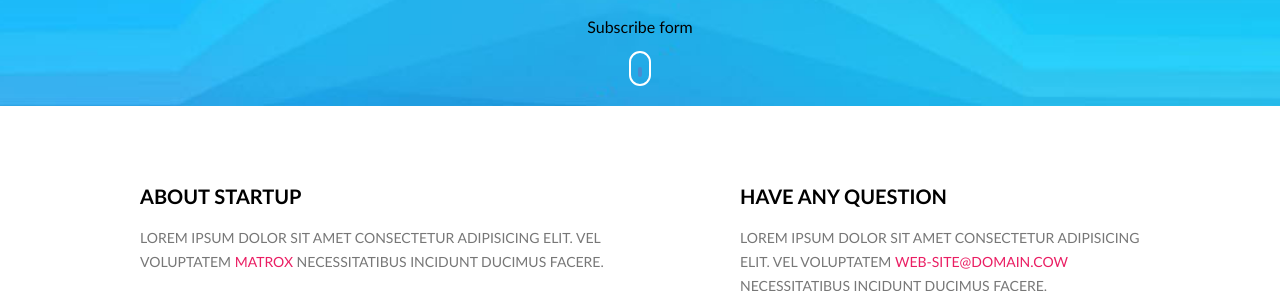
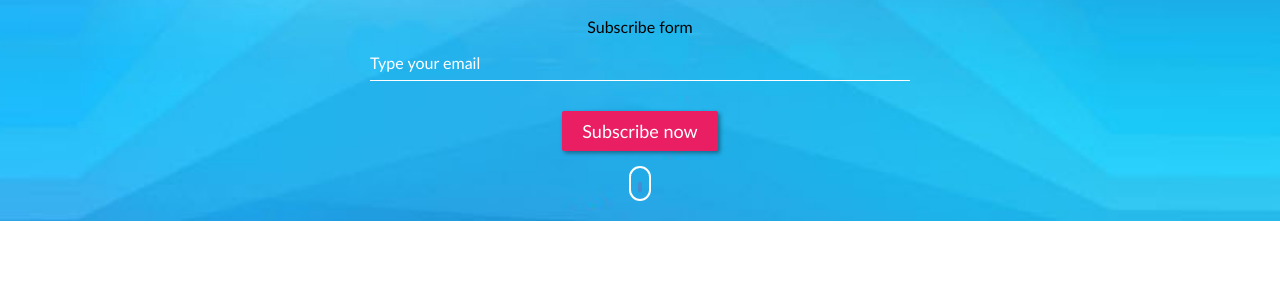
Before and after one commit to Jul1us5/comingSoon, a plain HTML site: page index.html in a window 1280 px wide. Shown: the part 423-714 px from the top of the page. Drawn offline with Linux system fonts and the light colour scheme.

Commit message:
Subscribe form 2.0 #21

```diff
--- a/index.html
+++ b/index.html
@@ -38,6 +38,10 @@
                     </div>
                 </div>
             <form class="form">Subscribe form</form>
+            <form class="form">
+                <input name="sub-email" type="email" placeholder="Type your email">
+                <div class="btn">Subscribe now</div>
+            </form>
             <div class="mouse">
                 <div class="wheel"></div>
             </div>
@@ -90,9 +94,9 @@
                    Vel voluptatem <a href="milto:web-site@domain.cow">web-site@domain.cow</a> necessitatibus incidunt ducimus facere.
                 </p>
                 <form>
-                    <input type="text" placeholder="Name">
-                    <input type="text" placeholder="Email">
-                    <textarea name="" placeholder="Message"></textarea>
+                    <input name="msg-name" type="text" placeholder="Name">
+                    <input name="msg-email" type="email" placeholder="Email">
+                    <textarea name="message" placeholder="Message"></textarea>
                     <div class="btn">Send message</div>
                 </form>
             </div>
--- a/style/custom.css
+++ b/style/custom.css
@@ -118,6 +118,18 @@
     margin: 0 5%;
     margin-bottom: 10px;
 }
+
+.hero-row form > input {
+    width: 100%;
+    background-color: transparent;
+    color: #fff;
+    border-bottom-color: #fff;
+}
+.hero-row form > input::placeholder {
+    color: #fff;
+}
+
+
 .hero-row > .mouse {
     display: inline-block;
     /* width: 100%; */
--- a/style/form.css
+++ b/style/form.css
@@ -15,6 +15,7 @@ form {
         color: #555;
         border: none;
         border-bottom: 1.5px solid grey;
+        outline: none;
     }
     form > textarea {
         resize: vertical;
```
